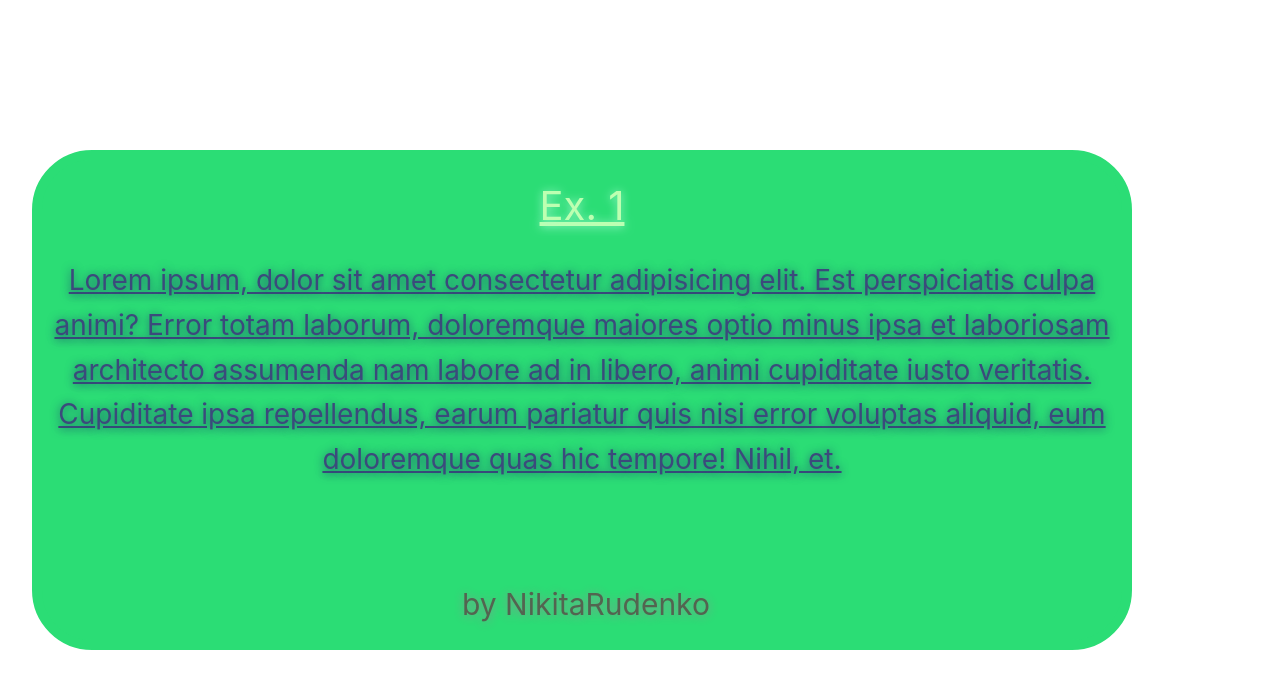
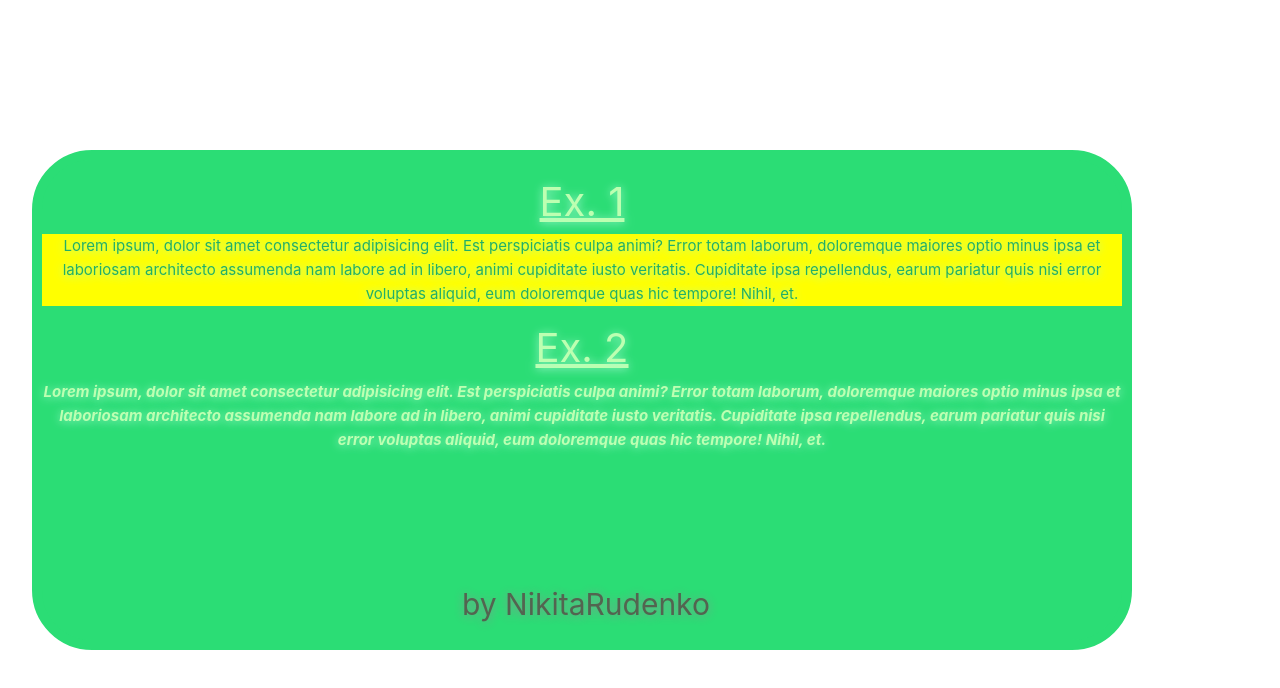
Before and after one commit to nickruden/vue3_base, a Vue app: page / in a window 1280 px wide. Shown: the top 688 px of the page. Built offline with nearby package versions, Linux system fonts and the light colour scheme.

Commit message:
Стилизация через атрибут style в Vue(Task_42)

```diff
--- a/src/App.vue
+++ b/src/App.vue
@@ -3,8 +3,6 @@
   name: "App",
   data() {
     return {
-      isValid: true,
-		  isDisabled: true  ,
     }
   },
   methods: {
@@ -18,7 +16,13 @@
     <!-- Ex. 1 -->
     <div>
       <h2>Ex. 1</h2>
-      <p :class="{active: isValid, valid: isDisabled}"> Lorem ipsum, dolor sit amet consectetur adipisicing elit. Est perspiciatis culpa animi? Error totam laborum, doloremque maiores optio minus ipsa et laboriosam architecto assumenda nam labore ad in libero, animi cupiditate iusto veritatis. Cupiditate ipsa repellendus, earum pariatur quis nisi error voluptas aliquid, eum doloremque quas hic tempore! Nihil, et.</p>
+      <p :style="{color: 'rgb(33, 175, 104)', backgroundColor: 'yellow'}"> Lorem ipsum, dolor sit amet consectetur adipisicing elit. Est perspiciatis culpa animi? Error totam laborum, doloremque maiores optio minus ipsa et laboriosam architecto assumenda nam labore ad in libero, animi cupiditate iusto veritatis. Cupiditate ipsa repellendus, earum pariatur quis nisi error voluptas aliquid, eum doloremque quas hic tempore! Nihil, et.</p>
+    </div>
+
+    <!-- Ex. 2 -->
+    <div>
+      <h2>Ex. 2</h2>
+      <p :style="{fontStyle: 'italic', fontWeight: 'bold'}"> Lorem ipsum, dolor sit amet consectetur adipisicing elit. Est perspiciatis culpa animi? Error totam laborum, doloremque maiores optio minus ipsa et laboriosam architecto assumenda nam labore ad in libero, animi cupiditate iusto veritatis. Cupiditate ipsa repellendus, earum pariatur quis nisi error voluptas aliquid, eum doloremque quas hic tempore! Nihil, et.</p>
     </div>
   </div>
   <p id="endword">by NikitaRudenko</p>
@@ -36,16 +40,13 @@
     border: 10px solid rgb(43, 221, 117);
     border-radius:60px;
     text-shadow: 0px 1px 10px rgb(160, 248, 207);
-    display: flex;
-    flex-direction: row;
-    justify-content: space-around;
   }
   #main div{
     margin-top: 10px;
   }
   #main h2{
     font-size: 40px;
-    margin-top: 4px;
+    margin-top: 10px;
     text-decoration: underline;
   }
   #main .p{
```
